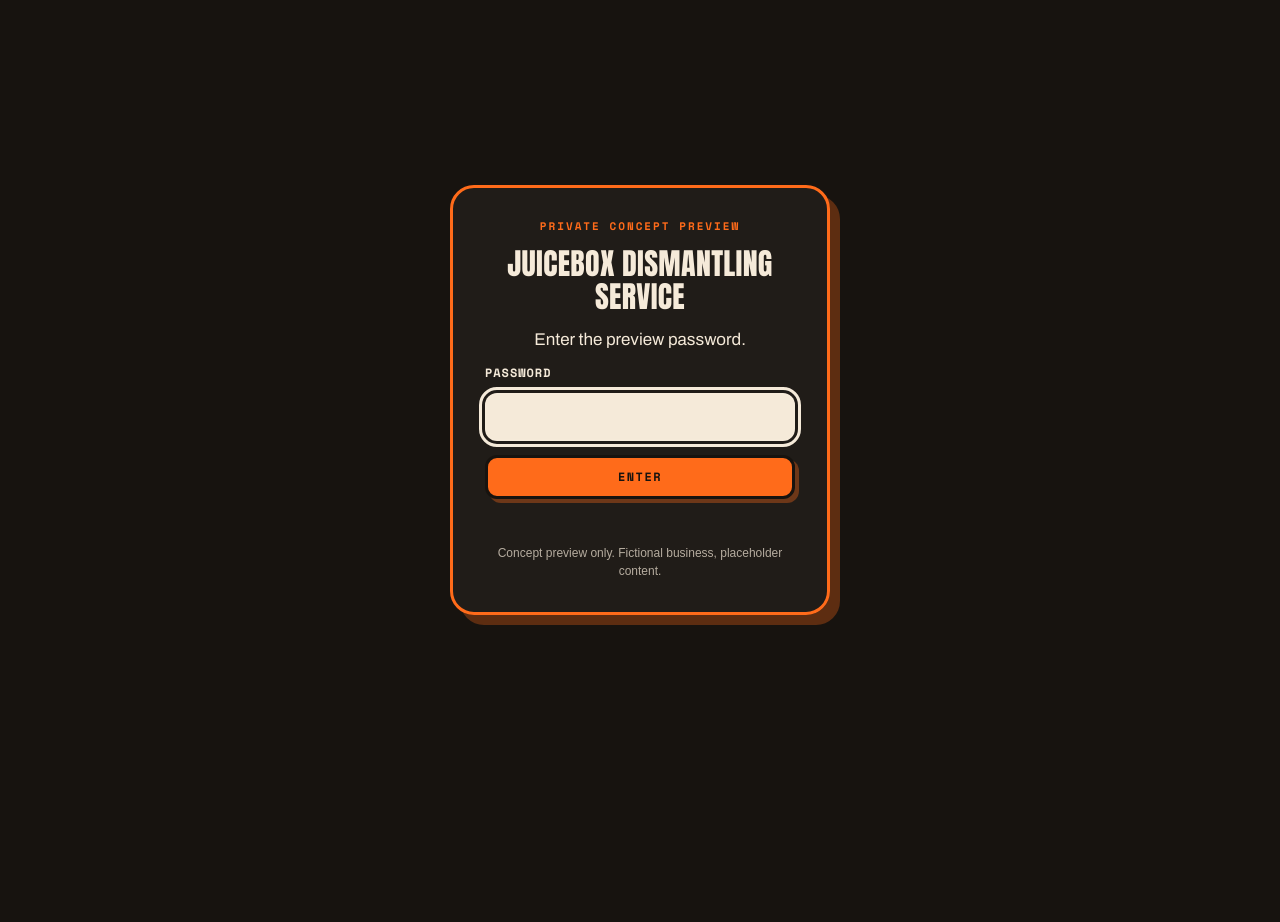
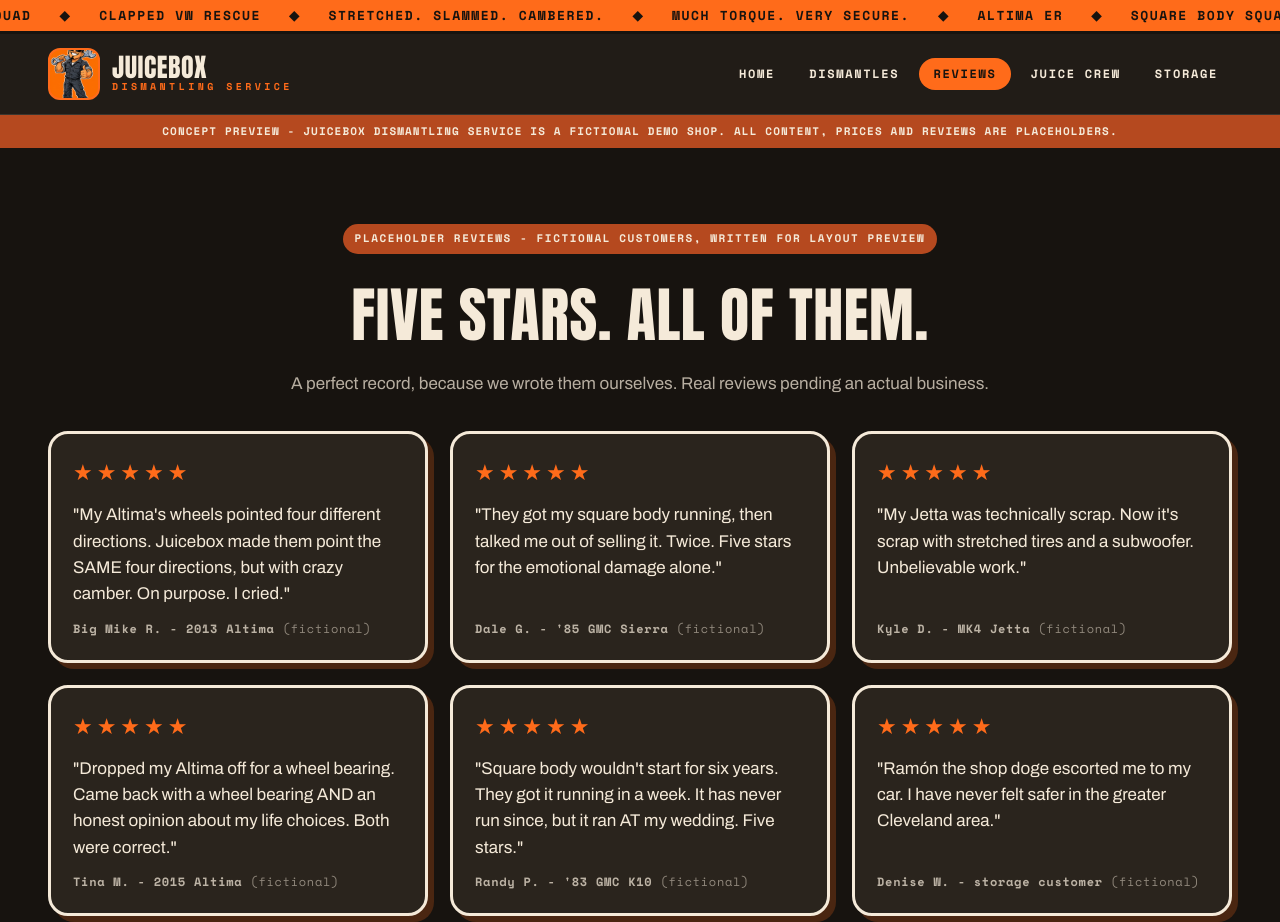
Before and after one commit to sundaysauce-projects/juicebox-dismantling, a plain HTML site: page reviews.html in a window 1280 px wide. Shown: the top 922 px of the page. Before the commit the page ends 800 px from the top, so only its background shows below. Drawn offline with nearby package versions, Linux system fonts and the light colour scheme.

Commit message:
Remove password gate from reviews page

```diff
--- a/reviews.html
+++ b/reviews.html
@@ -8,12 +8,11 @@
 <link rel="preconnect" href="https://fonts.googleapis.com">
 <link rel="preconnect" href="https://fonts.gstatic.com" crossorigin>
 <link href="https://fonts.googleapis.com/css2?family=Anton&family=Archivo:wght@400;600;800&family=Space+Mono:wght@400;700&display=swap" rel="stylesheet">
-<link rel="stylesheet" href="styles.css?v=202611162232">
-<link rel="icon" type="image/jpeg" href="photos/mascot.jpg?v=202611162232">
-<link rel="stylesheet" href="password-gate.css?v=202611162232">
+<link rel="stylesheet" href="styles.css?v=202611170403">
+<link rel="icon" type="image/jpeg" href="photos/mascot.jpg?v=202611170403">
 <script>
 (function () {
-  var siteVersion = '202611162232';
+  var siteVersion = '202611170403';
   window.SS_SITE_VERSION = siteVersion;
   if ('serviceWorker' in navigator) {
     navigator.serviceWorker.register('service-worker.js?v=' + siteVersion, { updateViaCache: 'none' })
@@ -36,25 +35,13 @@
 })();
 </script>
 <script src="https://sundaysauce-projects.github.io/sites-portal/beacon.js?v=202611170300" defer></script></head>
-<body class="ss-pw-locked">
-<div id="ss-password-gate" role="dialog" aria-modal="true" aria-labelledby="ss-pw-title">
-<form id="ss-pw-form">
-<p class="ss-pw-kicker">Private concept preview</p>
-<h2 id="ss-pw-title">Juicebox Dismantling Service</h2>
-<p>Enter the preview password.</p>
-<label for="ss-pw-input">Password</label>
-<input id="ss-pw-input" type="password" autocomplete="current-password" required>
-<button type="submit">Enter</button>
-<p id="ss-pw-message" class="ss-pw-error" aria-live="polite"></p>
-<p class="ss-pw-note">Concept preview only. Fictional business, placeholder content.</p>
-</form>
-</div>
+<body>
 <div class="ticker" aria-hidden="true"><div class="ticker-track" id="ticker-track">
 <span>ALTIMA ER</span><span>&#9670;</span><span>SQUARE BODY SQUAD</span><span>&#9670;</span><span>CLAPPED VW RESCUE</span><span>&#9670;</span><span>STRETCHED. SLAMMED. CAMBERED.</span><span>&#9670;</span><span>MUCH TORQUE. VERY SECURE.</span><span>&#9670;</span>
 </div></div>
 <header class="site-header">
   <a class="brand" href="index.html">
-    <img src="photos/mascot.jpg?v=202611162232" alt="Juice, the Juicebox mascot" class="brand-mark">
+    <img src="photos/mascot.jpg?v=202611170403" alt="Juice, the Juicebox mascot" class="brand-mark">
     <span class="brand-type">JUICEBOX<em>DISMANTLING SERVICE</em></span>
   </a>
   <button class="nav-toggle" id="nav-toggle" aria-label="Open menu" aria-expanded="false">MENU</button>
@@ -104,8 +91,6 @@
   </div>
   <p class="foot-legal">&copy; 2026 Juicebox Dismantling Service - a fictional business built as a design concept. No real services, prices or customers. Ramón is real in our hearts.</p>
 </footer>
-<script src="password-config.js?v=202611162232"></script>
-<script src="password-gate.js?v=202611162232"></script>
-<script src="script.js?v=202611162232"></script>
+<script src="script.js?v=202611170403"></script>
 </body>
 </html>
```
